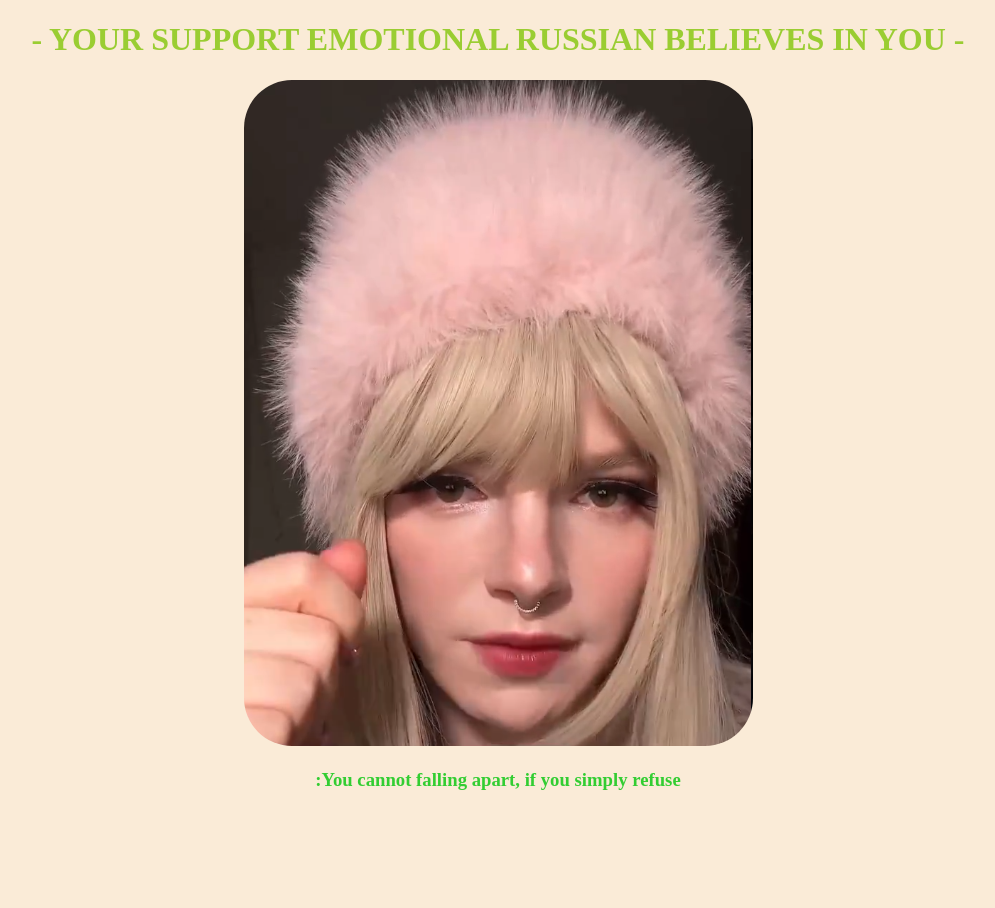
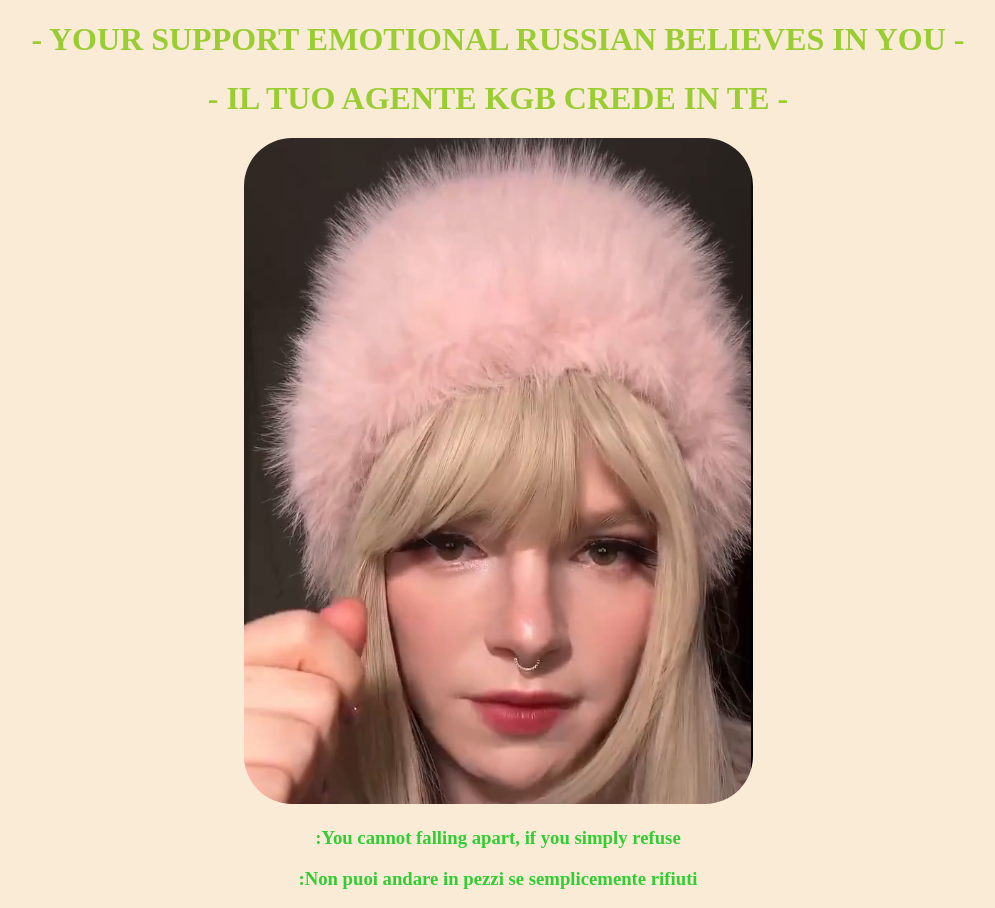
Before and after one commit to liciogelli1977/Blog, a plain HTML site: page index.html in a window 1280 px wide. Shown: the whole page, without its empty margins (142-1137 px from the left). Before the commit the page ends 809 px from the top, so only its background shows below. Drawn offline with Linux system fonts and the light colour scheme.

Commit message:
Update index.html

```diff
--- a/index.html
+++ b/index.html
@@ -13,12 +13,14 @@
 
 
 <body>
-    	<h1> - Your support emotional Russian believes in you -  </h1>
+    	<h1> - Your support emotional Russian believes in you -  </h2>    	<h1> - Il tuo agente KGB crede in te -  </h2>
 
     <a target="_blank" href="agentin.gif">
     <img src="agentin.gif" alt="KGBagentin" width="509" height="666">
   </a>
 
 		<h3>:You cannot falling apart, if you simply refuse</h3>
+
+	<h3>:Non puoi andare in pezzi se semplicemente rifiuti</h4>
 </body>
 </html>
```
